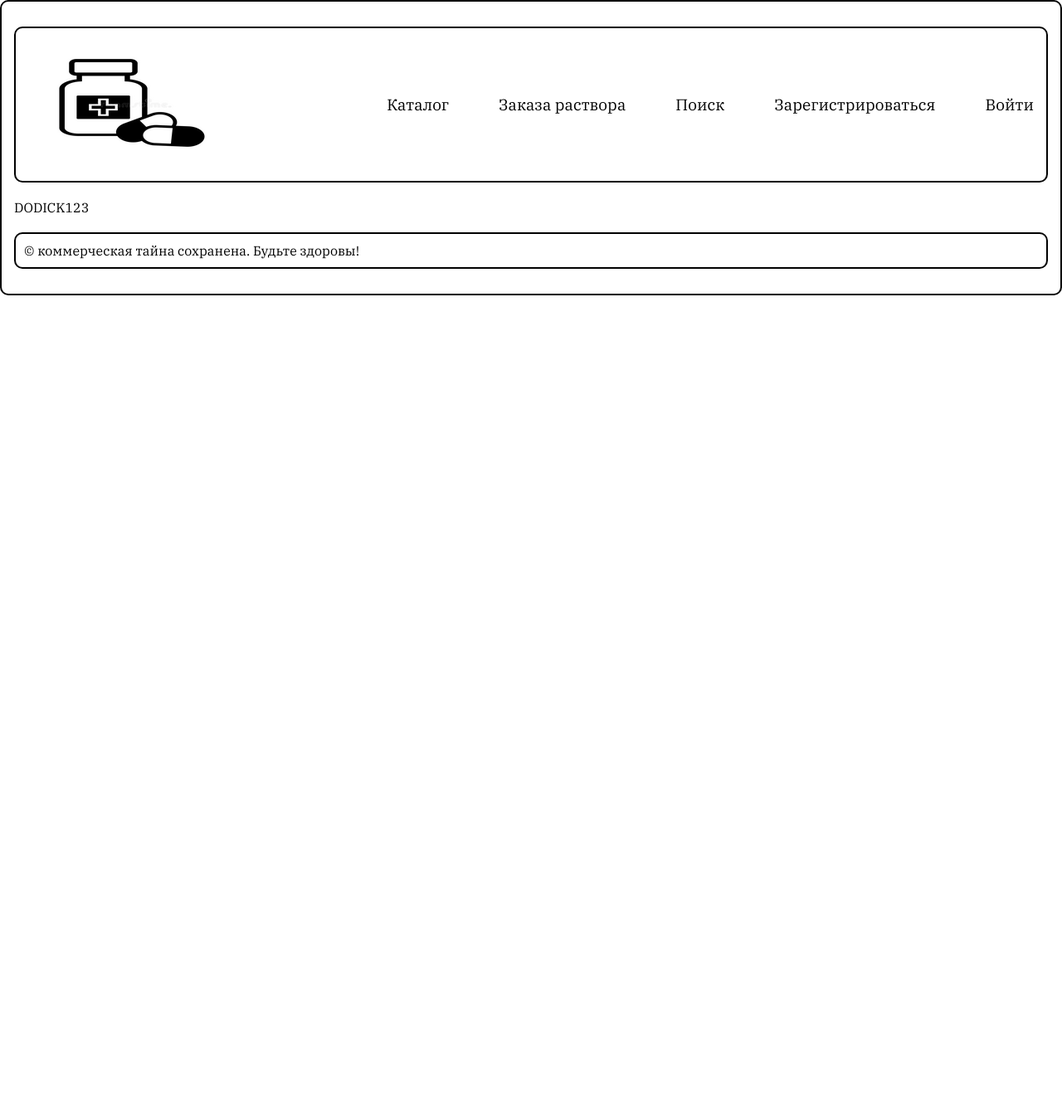
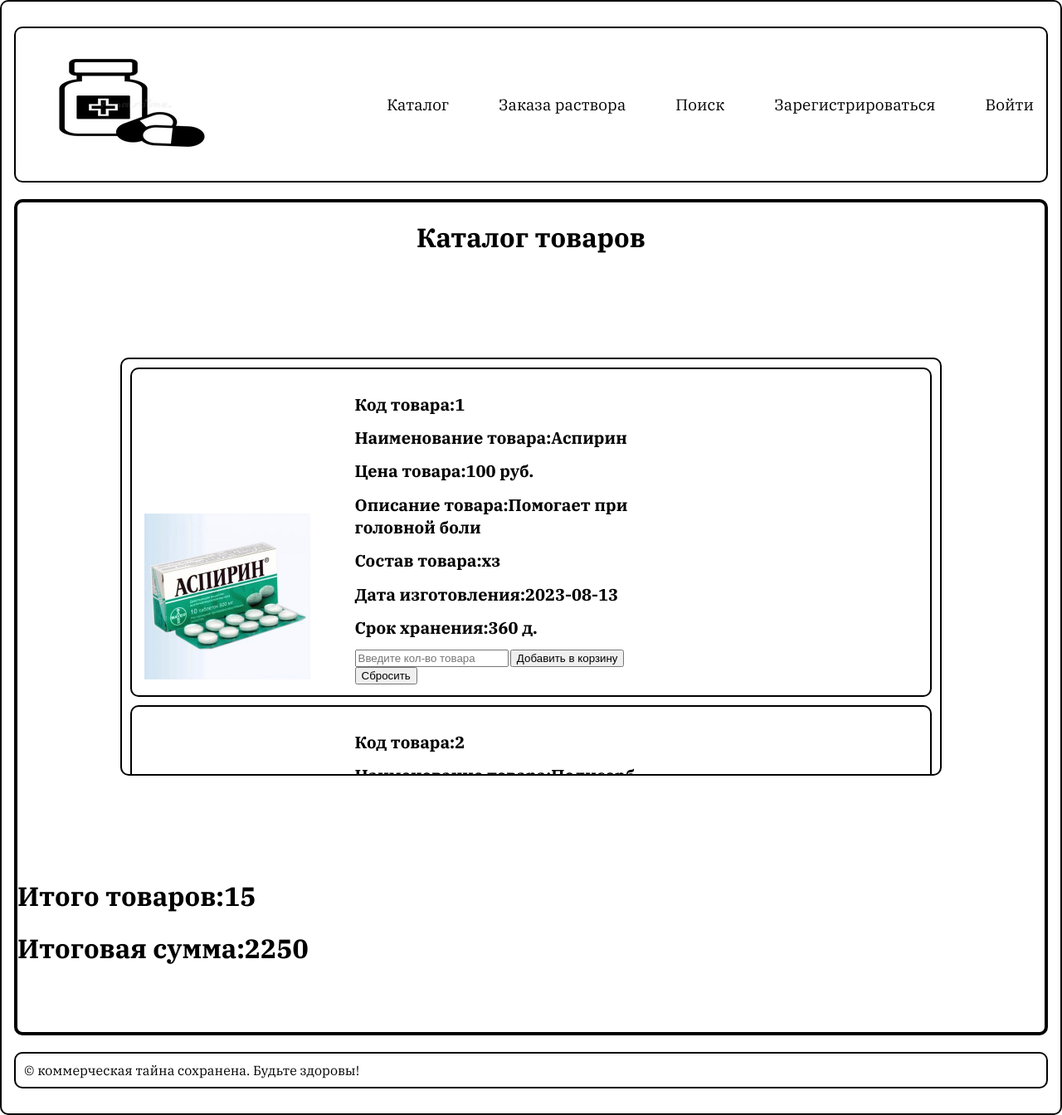
Before and after one commit to h0tlinee/Med_Base, a Flask app: page / in a window 1280 px wide. Shown: the whole page at 83% size. Before the commit the page ends 356 px from the top, so only its background shows below. Run offline with Flask 3, Linux system fonts and the light colour scheme.

Commit message:
Слитая версия

```diff
--- a/app.py
+++ b/app.py
@@ -2,13 +2,15 @@
 import time
 
 from sqlalchemy import exc
-from flask import Flask, render_template, request, flash, redirect, url_for
+from flask import Flask, render_template, request, flash, redirect, url_for, json, jsonify
 from datetime import datetime
+from datetime import date
 from flask_sqlalchemy import SQLAlchemy
 from flask_login import LoginManager, current_user, login_user, logout_user
 from werkzeug.security import generate_password_hash, check_password_hash
 
 app = Flask(__name__)
+
 app.config['SECRET_KEY'] = 'gfdgfdkgfdjfgd7fddjfd'
 # Авторизация
 login_manager = LoginManager(app)
@@ -67,6 +69,20 @@
         return f"<users {self.id}>"
 
 
+class Item(db.Model):
+    id = db.Column(db.Integer, primary_key=True)
+    name = db.Column(db.String(50), nullable=False)
+    price = db.Column(db.Integer, nullable=False)
+    description = db.Column(db.String(100), nullable=False)
+    structure = db.Column(db.String(100), nullable=False)
+    date_of_manufacture = db.Column(db.Date, nullable=False)
+    storage_life = db.Column(db.Integer, nullable=False)
+    pic_url = db.Column(db.String(100), nullable=False)
+
+    def __repr__(self):
+        return f"<items {self.id}>"
+
+
 # функций баз данных
 
 def init_db():
@@ -76,6 +92,36 @@
     """
     with app.app_context():
         db.create_all()
+
+
+def add_item(id, name, price, description, structure, date_of_manufacture, storage_life, pic_url):
+    try:
+
+        item = Item(id=id, name=name, price=price, description=description, structure=structure,
+                    date_of_manufacture=date_of_manufacture, storage_life=storage_life, pic_url=pic_url)
+        db.session.add(item)
+        db.session.commit()
+        return (1, True)
+    except exc.SQLAlchemyError as e:
+        db.session().rollback()
+        print("Ошибка при добавлений пользователя в БД")
+        print(e)
+        print('error-code:', e.code)
+        return (e.code, False)
+
+
+def get_item_by_id(id):
+    try:
+
+        item = Item.query.filter_by(id=id).all()
+        return item
+    except exc.SQLAlchemyError as e:
+
+        db.session().rollback()
+        print("Ошибка при Поиске товара в БД по id")
+        print(e)
+        print('error-code:', e.code)
+        return False
 
 
 def add_user(email, hash):
@@ -129,10 +175,51 @@
         return False
 
 
-# роуты
-@app.route('/')
+# для работы с корзиной
+basket = []
+basket.append({"item_code": "1", "quantity": "10"})
+basket.append({"item_code": "2", "quantity": "5"})
+
+
+# считает общее кол-во товаров в корзине
+def sum_quantity(basket, items):
+    sum = 0
+    for i in basket:
+        for item_p in items:
+            print(i.get("item_code"))
+            print(item_p.id)
+            if int(i.get("item_code")) == int(item_p.id):
+                print("equal")
+
+                sum = sum + int(i.get("quantity"))
+    return sum
+
+
+# считает сумму выбранных товаров, basket-словарь корзина, items-словарь всех товаров, просто перебираем)))
+def sum_price(basket, items):
+    sum = 0
+    for i in basket:
+        for item_p in items:
+            print(i.get("item_code"))
+            print(item_p.id)
+            if int(i.get("item_code")) == int(item_p.id):
+                print("equal")
+                print(int(item_p.price) * int(i.get("quantity")))
+                sum = sum + (int(item_p.price) * int(i.get("quantity")))
+    return sum
+
+
+@app.route('/get_len', methods=['GET', 'POST'])
+def get_len():
+    name = request.form['quantity']
+    return json.dumps({'len': len(name)})
+
+
+@app.route('/', methods=['POST', 'GET'])
 def main():
-    return render_template('main.html')
+    items = Item.query.all()  # получаем все товары
+    return render_template('main.html', items=items, basket=basket, int=int, sum_price=sum_price,
+                           sum_quantity=sum_quantity)
 
 
 @app.route('/reg', methods=['POST', 'GET'])
--- a/static/css/style.css
+++ b/static/css/style.css
@@ -49,3 +49,48 @@
      border-radius: 10px;
      padding:10px;
 }
+/*стили карточек*/
+div#catalog_container {
+    border: 4px solid black;
+    border-radius: 10px;
+    background-color: white;
+    height: 1000px;
+
+}
+
+.catalog_window {
+    border: 2px solid black;
+    border-radius: 10px;
+    margin: 10%;
+    max-height: 500px;
+    overflow: scroll;
+    overflow-x:hidden;
+
+}
+
+h1#catalog_title {
+    text-align: center;
+}
+
+.item_card {
+    padding: 15px;
+    border: 2px solid black;
+    border-radius: 10px;
+    margin:10px;
+}
+
+.item_image {
+    display: inline-block
+}
+
+.item_card_text {
+
+
+    max-height: 200px;
+    max-width: 400px;
+    position: relative;
+    display: inline-block;
+    font-size: 10px;
+    left: 50px;
+    text-align: left;
+}
--- a/templates/base.html
+++ b/templates/base.html
@@ -7,12 +7,13 @@
     <link rel="preconnect" href="https://fonts.googleapis.com">
     <link rel="preconnect" href="https://fonts.gstatic.com" crossorigin>
     <link href="https://fonts.googleapis.com/css2?family=IBM+Plex+Serif:ital,wght@0,300;0,400;0,500;0,600;0,700;1,300&display=swap" rel="stylesheet">
+    <script src="https://ajax.googleapis.com/ajax/libs/jquery/3.6.4/jquery.min.js"></script>
     <title>Попов Семён Николаевич</title>
 </head>
 <body>
 
        {% if current_user.is_authenticated %}
-       <div>{{current_user}}</div>>
+       <div>{{current_user}}</div>
         {% include 'header_auth_user.htm' %}
   {% else %}
     {% include 'header_non_auth.htm' %}
--- /dev/null
+++ b/templates/item_card.html
@@ -0,0 +1,53 @@
+<!DOCTYPE html>
+<html lang="en">
+<html>
+
+
+
+
+<body>
+
+    <script>
+        function get_len() {
+            $.ajax({
+                type: "POST",
+                url: "/get_len",
+                data: $('form').serialize(),
+                type: 'POST',
+                success: function(response) {
+                    var json = jQuery.parseJSON(response)
+                    $('#len').html(json.len)
+                    console.log(response);
+                },
+                error: function(error) {
+                    console.log(error);
+                }
+            });
+        }
+    </script>
+<div class="item_card">
+    {%set file_name= item_p.pic_url %}
+    <img src="{{ url_for('static', filename=file_name) }}" height="200px" width="200px" id="item_image"/>
+    <div class="item_card_text">
+        <h1 id="item_id">Код товара:{{item_p.id}}</h1>
+        <h1 id="item_name">Наименование товара:{{item_p.name}}
+        <h1 id="item_price">Цена товара:{{item_p.price}} руб.</h1>
+        <h1 id="item_description">Описание товара:{{item_p.description}}</h1>
+        <h1 id="item_sctructure">Состав товара:{{item_p.structure}}</h1>
+        <h1 id="item_date_of_manufacture">Дата изготовления:{{item_p.date_of_manufacture}}</h1>
+        <h1 id="item_storage_life">Срок хранения:{{item_p.storage_life}} д.</h1>
+
+
+        <form action="/get_len" method="post" name="form">
+            <input type="number" name="quantity" placeholder="Введите кол-во товара" class="quantity_form">
+            <button class="btn_success"  type="submit" id="test" onclick="get_len()" >Добавить в корзину</button>
+            <button class="btn btn_reset" type="reset">Сбросить</button>
+        </form>
+
+
+
+    </div>
+
+</div>
+</body>
+</html>
--- a/templates/main.html
+++ b/templates/main.html
@@ -1,5 +1,21 @@
 {%extends "base.html" %}
 
+
     {%block content%}
-        DODICK123
+    <div class="container" id="catalog_container">
+        <h1 id="catalog_title">Каталог товаров</h1>
+        <div class="catalog_window">
+
+        <!--item_p указатель на объект словаря с товарами-->
+        {%for item_p in items%}
+            {% include "item_card.html" %}
+        {%endfor%}
+        </div>
+
+        <!--basket - корзина, которую должны обновлять в карточке, и потом отправить по кнопке-->
+        <div class="basket_info">
+            <h1 id="sum_positions">Итого товаров:{{sum_quantity(basket,items)}}</h1>
+            <h1 id="sum_price">Итоговая сумма:{{sum_price(basket,items)}}</h1>
+        </div>
+    </div>
     {%endblock%}
```
Also changed, not shown: instance/pharmacy.db, static/img/pic1.jpeg (added), static/img/pic1.jpg (added), static/img/pic2.jpeg (added).
